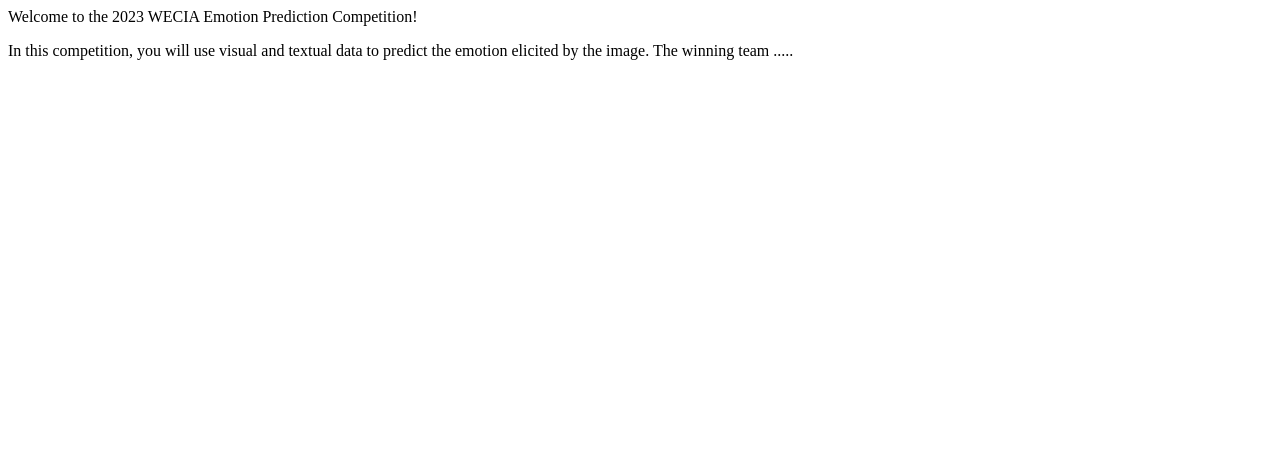
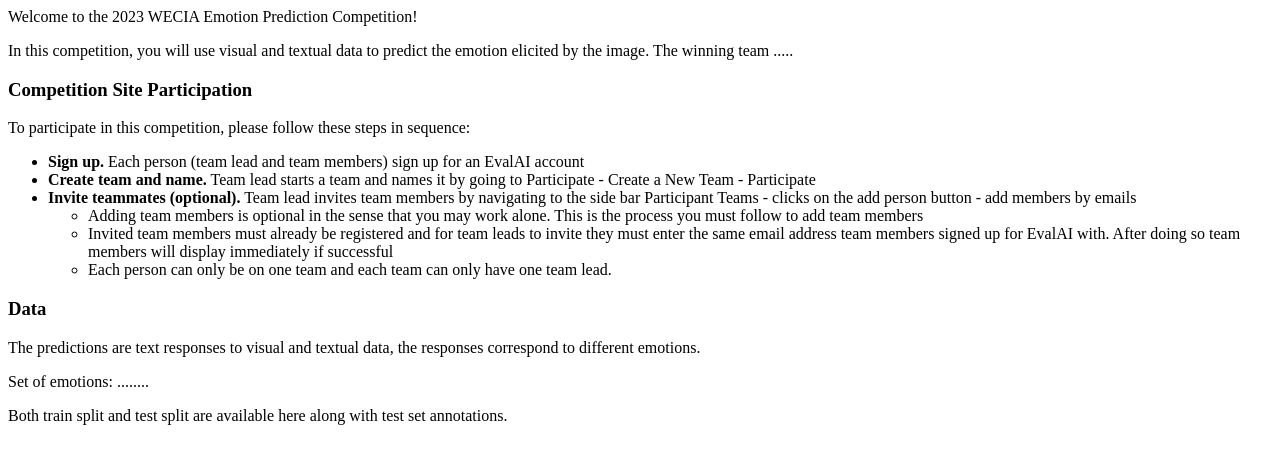
Before and after one commit to iccv23-wecia/challenge, a Python web app: template templates/description.html in a window 1280 px wide. Shown: the top 464 px of the page. Run offline with Jinja, Linux system fonts and the light colour scheme; the template is opened without the code that fills it, so the values that code supplies are empty.

Commit message:
Update description.html

```diff
--- a/templates/description.html
+++ b/templates/description.html
@@ -1,3 +1,25 @@
 <p>Welcome to the 2023 WECIA Emotion Prediction Competition!</p>
 
-<p> In this competition, you will use visual and textual data to predict the emotion elicited by the image. The winning team ..... </p>
+<p>In this competition, you will use visual and textual data to predict the emotion elicited by the image. The winning team .....</p>
+
+<h3>Competition Site Participation</h3>
+
+
+<p>To participate in this competition, please follow these steps in sequence:</p>
+
+<ul>
+<li><b>Sign up. </b>Each person (team lead and team members) sign up for an EvalAI account</li>
+<li><b>Create team and name.</b> Team lead starts a team and names it by going to Participate - Create a New Team - Participate</li>
+<li><b>Invite teammates (optional).</b> Team lead invites team members by navigating to the side bar Participant Teams - clicks on the add person button - add members by emails
+    <ul>
+        <li>Adding team members is optional in the sense that you may work alone. This is the process you must follow to add team members</li>
+        <li>Invited team members must already be registered and for team leads to invite they must enter the same email address team members signed up for EvalAI with. After doing so team members will display immediately if successful</li>
+        <li>Each person can only be on one team and each team can only have one team lead.</li>
+    </ul>
+</ul>
+
+<h3>Data</h3>
+
+<p>The predictions are text responses to visual and textual data, the responses correspond to different emotions.</p>
+<p>Set of emotions: ........</p>
+<p>Both train split and test split are available here along with test set annotations.</p>
```
